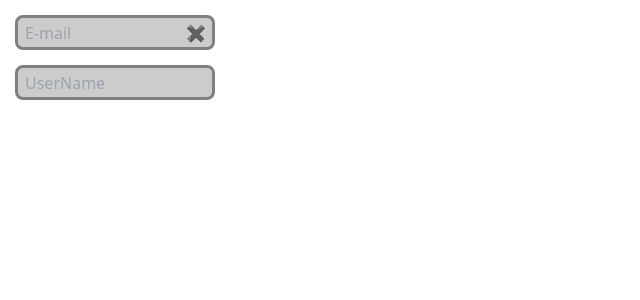
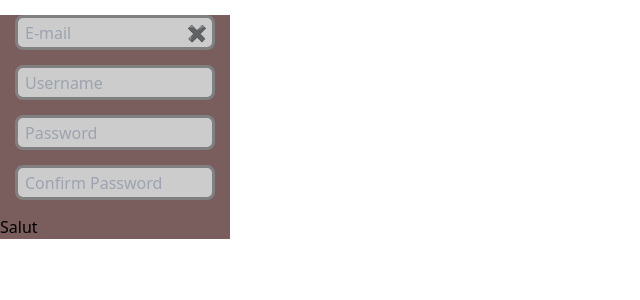
Before and after one commit to sakurdi/ft_transcendence, a React (Vite) app in the folder frontend/: page / in a window 1280 px wide. Shown: the top 300 px of the page, without its empty margins (0-640 px from the left). Built offline with nearby package versions, Linux system fonts and the light colour scheme.

Commit message:
Register body

```diff
--- a/frontend/src/App.jsx
+++ b/frontend/src/App.jsx
@@ -1,12 +1,10 @@
 import React, { useEffect, useState } from "react";
-import { EMail_Entry } from "./Register/EMail_Entry";
-import { UserName_Entry } from "./Register/UserName_Entry";
+import Register from "./Register/Register";
 
 export default function App() {
   return (
 	<>
-		<EMail_Entry/>
-		<UserName_Entry/>
+		<Register/>
 	</>
 	);
 }
--- a/frontend/src/Register/Button.jsx
+++ b/frontend/src/Register/Button.jsx
@@ -9,5 +9,6 @@ export function Button({text = "Count: "}) {
 			<button onClick = {handleClick}>
 				{text}
 			</button>
-		</div>	)
+		</div>
+	)
 }
--- a/frontend/src/Register/EMail_Entry.jsx
+++ /dev/null
@@ -1,19 +0,0 @@
-// import React, { useState } from "react";
-import styles from './TextEntry.module.css';
-
-export function EMail_Entry(){
-	const regexEmail = "[a-zA-Z0-9._%+\\-]+@[a-zA-Z0-9.\\-]+\\.[a-zA-Z]{2,}"
-
-	return (
-		<div className={`${styles.Text_Entry_Div} ${styles.EMail_Entry_Span}`}>
-			<input
-				type="email"
-				placeholder="E-mail"
-				pattern={regexEmail}
-				className={`${styles.Text_Entry} ${styles.EMail_Entry}`}
-				required>
-			</input>
-			<span className="validity"></span>
-		</div>
-	)
-}
--- /dev/null
+++ b/frontend/src/Register/Register.jsx
@@ -0,0 +1,69 @@
+import styles from './Register.module.css';
+
+export function EMail_Entry(){
+	const regexEmail = "[a-zA-Z0-9._%+\\-]+@[a-zA-Z0-9.\\-]+\\.[a-zA-Z]{2,}"
+
+	return (
+		<div className={`${styles.Text_Entry_Div} ${styles.EMail_Entry_Span}`}>
+			<input className={`${styles.Text_Entry} ${styles.EMail_Entry}`}
+				type="email"
+				placeholder="E-mail"
+				pattern={regexEmail}
+				required>
+			</input>
+			<span className="validity"></span>
+		</div>
+	)
+}
+
+export function UserName_Entry(){
+	return (
+		<div className={styles.Text_Entry_Div}>
+			<input className={styles.Text_Entry}
+				type="text"
+				placeholder="Username"
+				required>
+			</input>
+		</div>
+	)
+}
+
+export function PassWord_Entry({placeholder = "Password"}){
+	return (
+		<div className={styles.Text_Entry_Div}>
+			<input className={styles.Text_Entry}
+				type="password"
+				placeholder={placeholder}
+				required>
+			</input>
+		</div>
+	)
+}
+
+function Button()
+{
+	const handleClick = () => {
+		Console.log("Salut")
+	}
+
+	return (
+		<div className={styles.Button_Div}>
+			<button className={styles.Button}
+				onClick = {handleClick}>
+				Salut
+			</button>
+		</div>
+	)
+}
+
+export default function Register() {
+  return (
+	<div className={styles.Register}>
+		<EMail_Entry/>
+		<UserName_Entry/>
+		<PassWord_Entry/>
+		<PassWord_Entry placeholder='Confirm Password'/>
+		<Button/>
+	</div>
+	);
+}
--- a/frontend/src/Register/TextEntry.module.css
+++ b/frontend/src/Register/Register.module.css
@@ -16,16 +16,20 @@
 	outline: none;
 	background-color:transparent;
 	margin-left: 7px;
+	margin-right: 7px;
 }
 
 .Text_Entry:focus{
 	outline: none;
 }
 
+.EMail_Entry{
+	margin-right: 3px;
+}
 .EMail_Entry + span:after{
 	align-content: space-around;
-	padding: 4px;
-	padding-right: 6px;
+	padding: 1px;
+	padding-right: 5px;
 	font-size: 16px;
 }
 
@@ -39,3 +43,22 @@
 	content: "✖";
 	color: rgb(160, 15, 15);
 }
+
+.Button_Div {
+	align-items: center;
+}
+
+.Button {
+	width: auto;
+	text-align: center;
+}
+
+.Register {
+	position: relative;
+	align-items:center;
+	min-width: 120;
+	max-width: 400;
+	width: max-content;
+	height: auto;
+	background-color: #7a5d5d;
+}
--- a/frontend/src/Register/UserName_Entry.jsx
+++ /dev/null
@@ -1,15 +0,0 @@
-// import React, { useState } from "react";
-import styles from './TextEntry.module.css';
-
-export function UserName_Entry(){
-	return (
-		<div className={styles.Text_Entry_Div}>
-			<input
-				type="text"
-				placeholder="UserName"
-				required
-				className={styles.Text_Entry}>
-			</input>
-		</div>
-	)
-}
```
